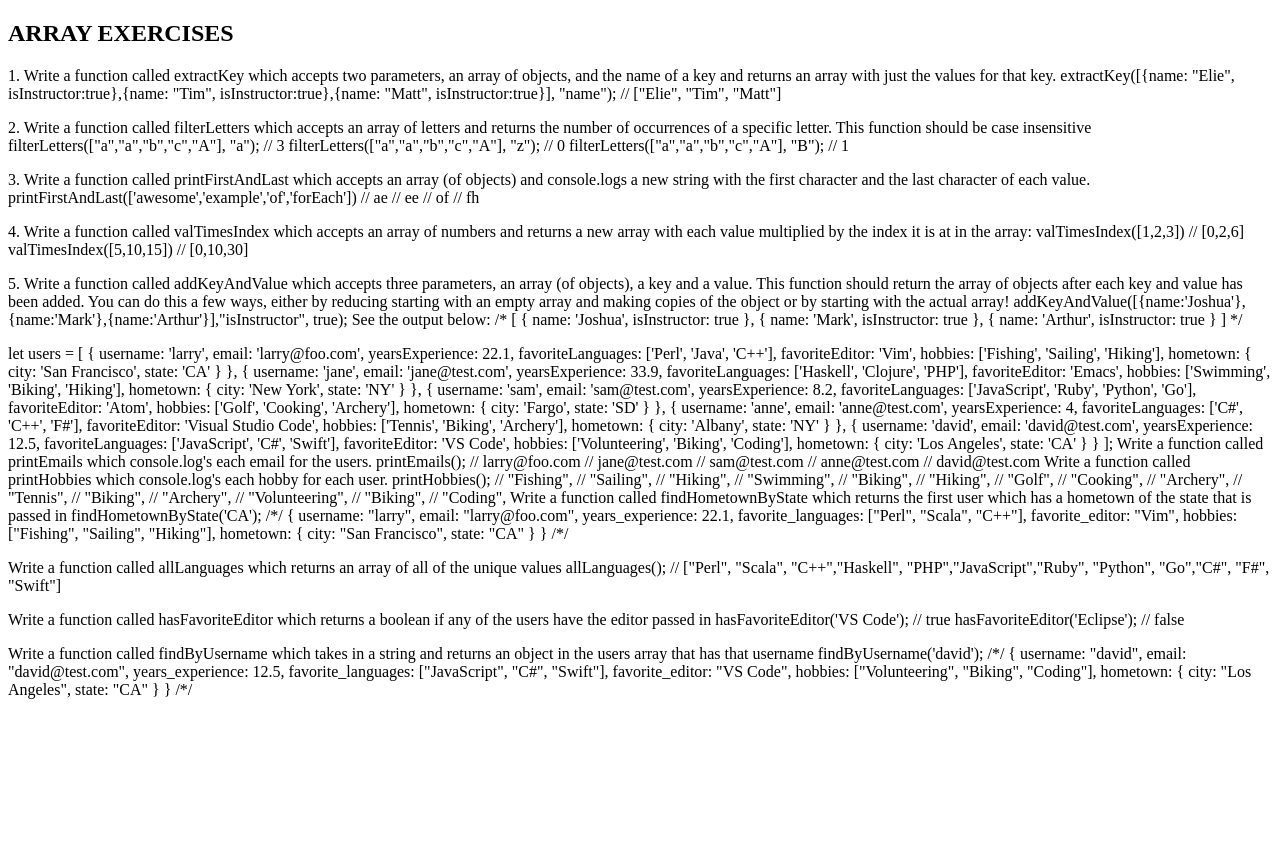
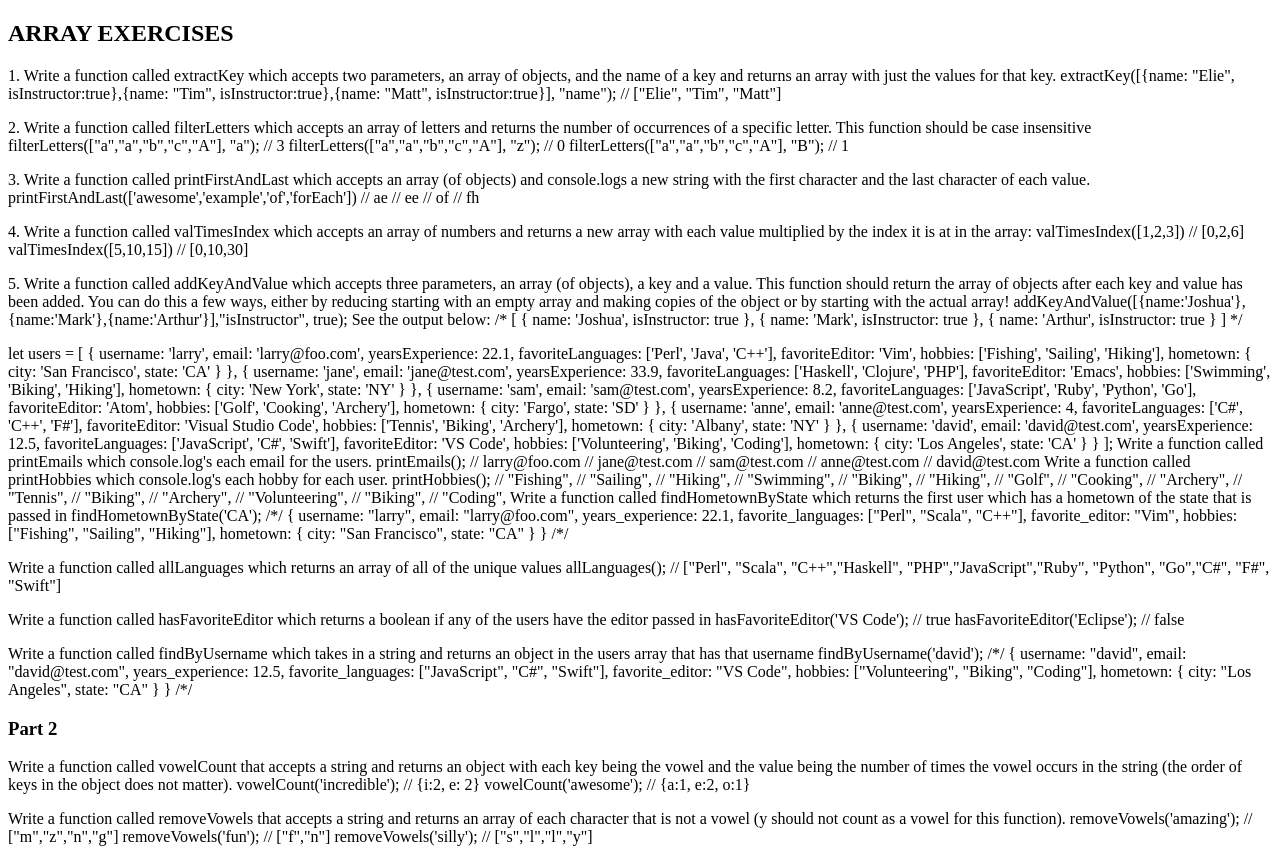
Before and after one commit to AElozinoLopez/javascript-array-assignment, a plain HTML site: page index.html in a window 1280 px wide. Before the commit the page ends 800 px from the top, so only its background shows below. Drawn offline with Linux system fonts and the light colour scheme.

Commit message:
Added part 2 of the assignment

```diff
--- a/index.html
+++ b/index.html
@@ -214,9 +214,23 @@
 
             </p>
 
+            <h3>Part 2</h3>
             <p>
+                Write a function called vowelCount that accepts a string and returns an object with each key being the vowel and the value being the number of times the vowel occurs in the string (the order of keys in the object does not matter).
+                vowelCount('incredible');
+                // {i:2, e: 2}
+                vowelCount('awesome');
+                // {a:1, e:2, o:1}
 
             </p>
+
+            <P>
+                Write a function called removeVowels that accepts a string and returns an array of each character that is not a vowel (y should not count as a vowel for this function).
+                removeVowels('amazing'); // ["m","z","n","g"]
+                removeVowels('fun'); // ["f","n"]
+                removeVowels('silly'); // ["s","l","l","y"]
+
+            </P>
 
             <!-- We are going to continue adding more exercises -->
             <script src="array.js"></script>
```
